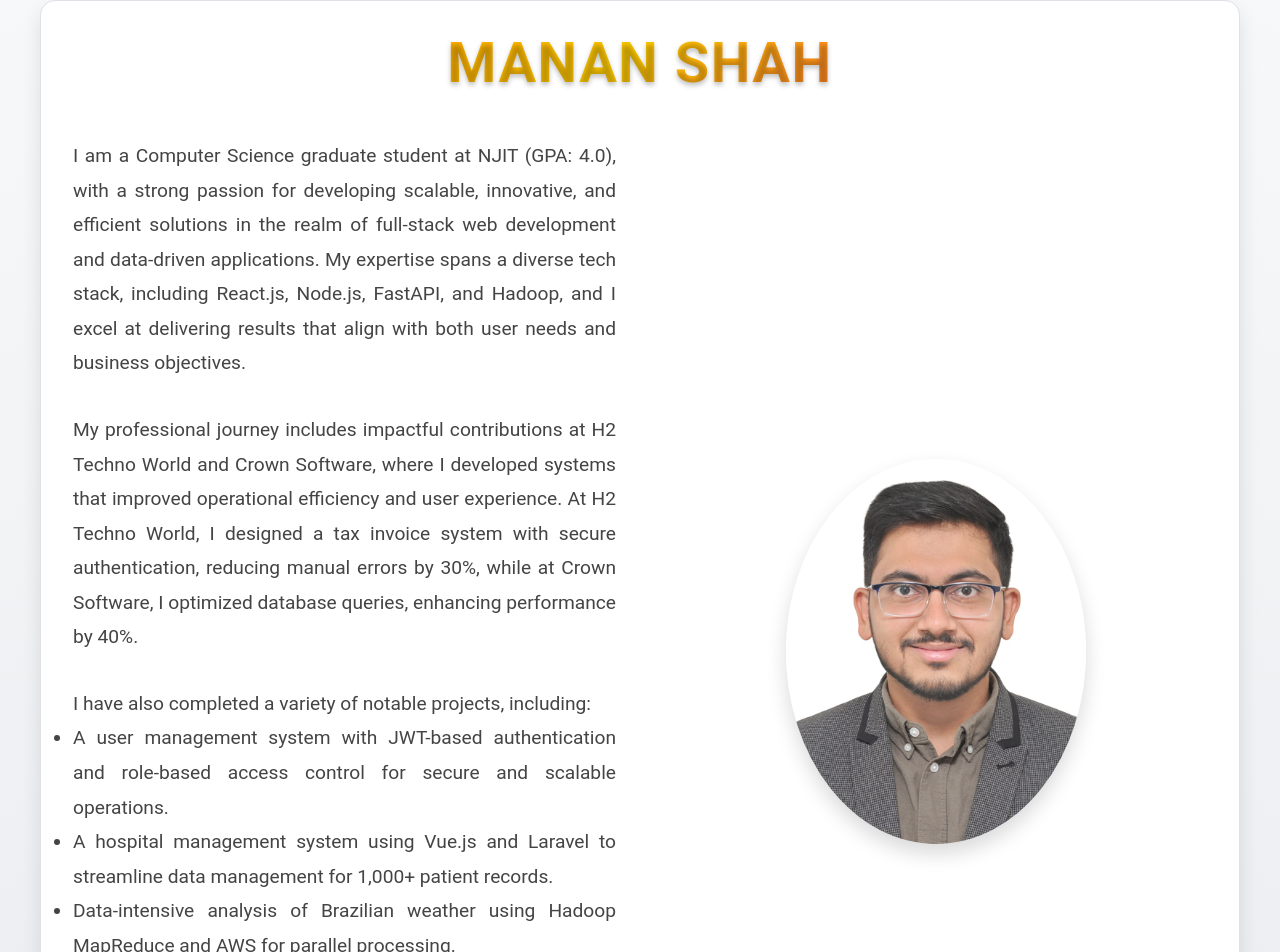
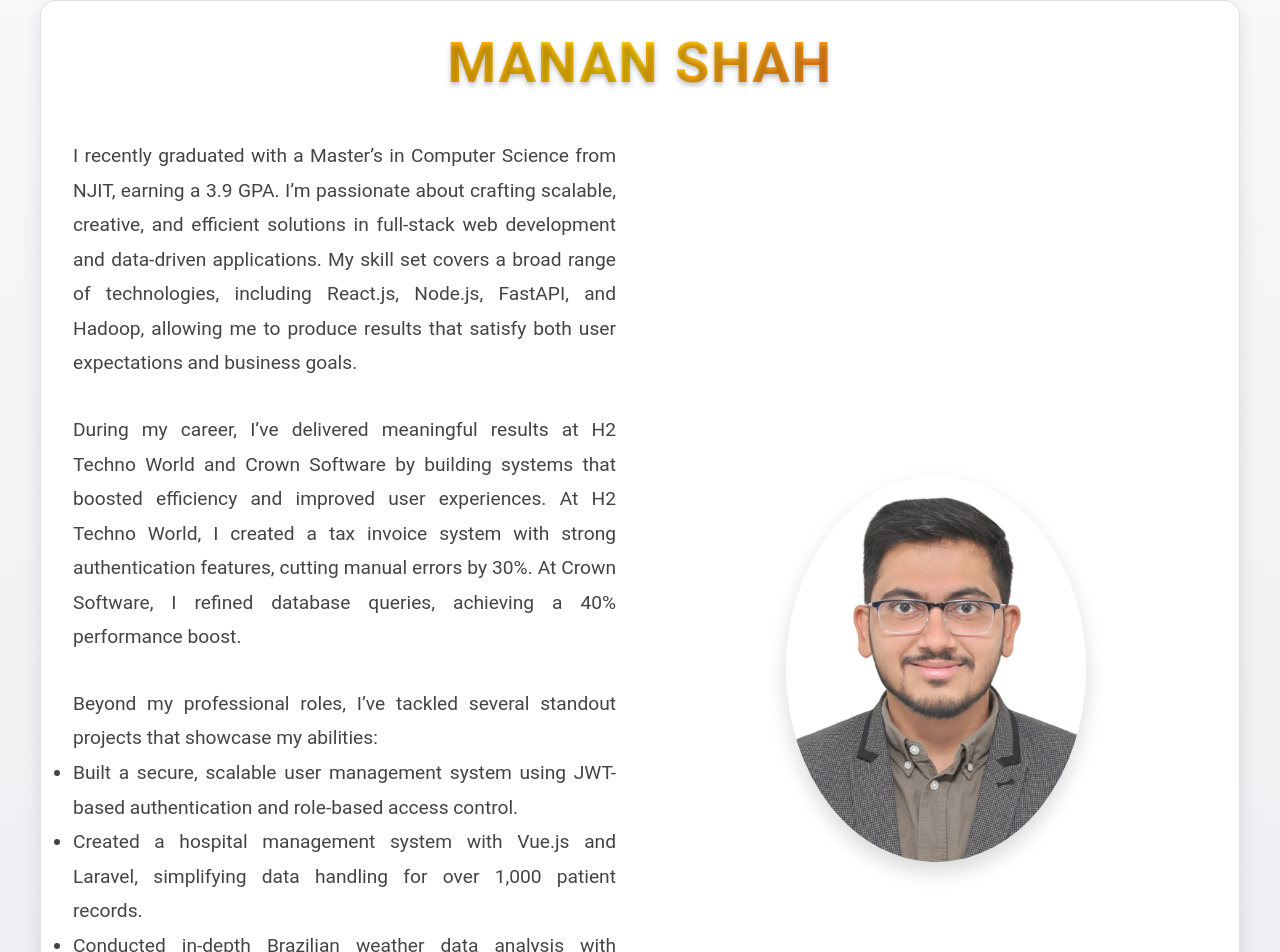
Before and after one commit to Manan2606/manan_portfolio, a React (Vite) app: page / in a window 1280 px wide. Shown: the part 160-1112 px from the top of the page. Built offline with nearby package versions, Linux system fonts and the light colour scheme.

Commit message:
modifing About.jsx

```diff
--- a/src/components/About.jsx
+++ b/src/components/About.jsx
@@ -1,4 +1,3 @@
-// Updated About.jsx
 import React from "react";
 import "../css/About.css";
 import Image from "../Image.jpg";
@@ -14,41 +13,42 @@ const About = () => {
         <div className="about-description-container">
           <div className="about-left">
             <p className="about-description">
-              I am a Computer Science graduate student at NJIT (GPA: 4.0), with
-              a strong passion for developing scalable, innovative, and
-              efficient solutions in the realm of full-stack web development and
-              data-driven applications. My expertise spans a diverse tech stack,
-              including React.js, Node.js, FastAPI, and Hadoop, and I excel at
-              delivering results that align with both user needs and business
-              objectives.
+              I recently graduated with a Master’s in Computer Science from
+              NJIT, earning a 3.9 GPA. I’m passionate about crafting scalable,
+              creative, and efficient solutions in full-stack web development
+              and data-driven applications. My skill set covers a broad range of
+              technologies, including React.js, Node.js, FastAPI, and Hadoop,
+              allowing me to produce results that satisfy both user expectations
+              and business goals.
             </p>
             <p className="about-description">
-              My professional journey includes impactful contributions at H2
-              Techno World and Crown Software, where I developed systems that
-              improved operational efficiency and user experience. At H2 Techno
-              World, I designed a tax invoice system with secure authentication,
-              reducing manual errors by 30%, while at Crown Software, I
-              optimized database queries, enhancing performance by 40%.
+              During my career, I’ve delivered meaningful results at H2 Techno
+              World and Crown Software by building systems that boosted
+              efficiency and improved user experiences. At H2 Techno World, I
+              created a tax invoice system with strong authentication features,
+              cutting manual errors by 30%. At Crown Software, I refined
+              database queries, achieving a 40% performance boost.
             </p>
             <p className="about-description">
-              I have also completed a variety of notable projects, including:
+              Beyond my professional roles, I’ve tackled several standout
+              projects that showcase my abilities:
               <ul>
                 <li>
-                  A user management system with JWT-based authentication and
-                  role-based access control for secure and scalable operations.
+                  Built a secure, scalable user management system using
+                  JWT-based authentication and role-based access control.
                 </li>
                 <li>
-                  A hospital management system using Vue.js and Laravel to
-                  streamline data management for 1,000+ patient records.
+                  Created a hospital management system with Vue.js and Laravel,
+                  simplifying data handling for over 1,000 patient records.
                 </li>
                 <li>
-                  Data-intensive analysis of Brazilian weather using Hadoop
-                  MapReduce and AWS for parallel processing.
+                  Conducted in-depth Brazilian weather data analysis with Hadoop
+                  MapReduce and AWS for efficient parallel processing.
                 </li>
               </ul>
-              My hands-on experience extends to building responsive web apps,
-              implementing machine learning models, and automating workflows
-              with Docker and CI/CD.
+              I also bring practical expertise in developing responsive web
+              applications, applying machine learning models, and streamlining
+              processes with Docker and CI/CD tools.
             </p>
             <DownloadButton />
           </div>
```
